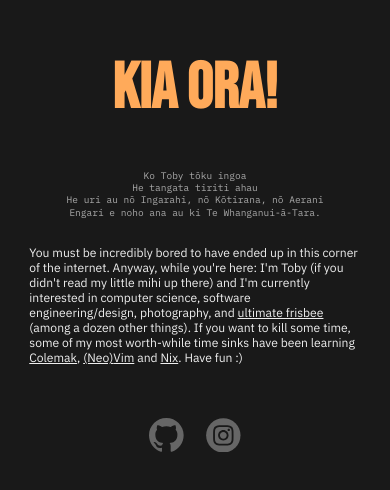
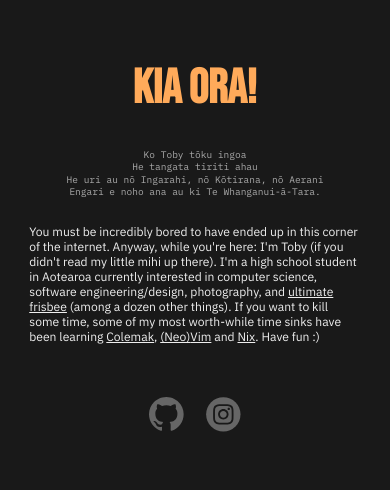
Before and after one commit to tobyck/tobyck.github.io, a Vue app: page / in a window 390 px wide. Shown: the part 106-596 px from the top of the page. Built offline with nearby package versions, Linux system fonts and the light colour scheme.

Commit message:
Ok I swear it's finished now

```diff
--- a/src/App.vue
+++ b/src/App.vue
@@ -33,8 +33,9 @@ import ExternalLinks from "@/components/ExternalLinks.vue"
 	--title-font: "Bebas Neue";
 	--mihi-font: "IBM Plex Mono";
 	--main-font: "IBM Plex Sans";
-	--bio-width: 620px;
+	--bio-width: 660px;
 	--scale: 1;
+	--title-scale: 1;
 	--height: 90vh;
 }
 
@@ -48,6 +49,7 @@ import ExternalLinks from "@/components/ExternalLinks.vue"
 	:root {
 		--bio-width: 85vw;
 		--scale: 0.65;
+		--title-scale: 0.75;
 		--height: 80vh;
 	}
 }
--- a/src/components/BioSection.vue
+++ b/src/components/BioSection.vue
@@ -1,6 +1,6 @@
 <template>
 	<div>
-		You must be incredibly bored to have ended up in this corner of the internet. Anyway, while you're here: I'm Toby (if you didn't read my little mihi up there) and I'm currently interested in computer science, software engineering/design, photography, and <a href="https://en.wikipedia.org/wiki/Ultimate_(sport)">ultimate frisbee</a> (among a dozen other things). If you want to kill some time, some of my most worth-while time sinks have been learning <a href="https://colemak.com/">Colemak</a>, <a href="https://neovim.io/">(Neo)</a><a href="https://en.wikipedia.org/wiki/Vim_(text_editor)">Vim</a> and <a href="https://nixos.org/">Nix</a>. Have fun :)
+		You must be incredibly bored to have ended up in this corner of the internet. Anyway, while you're here: I'm Toby (if you didn't read my little mihi up there). I'm a high school student in Aotearoa currently interested in computer science, software engineering/design, photography, and <a href="https://en.wikipedia.org/wiki/Ultimate_(sport)">ultimate frisbee</a> (among a dozen other things). If you want to kill some time, some of my most worth-while time sinks have been learning <a href="https://colemak.com/">Colemak</a>, <a href="https://neovim.io/">(Neo)</a><a href="https://en.wikipedia.org/wiki/Vim_(text_editor)">Vim</a> and <a href="https://nixos.org/">Nix</a>. Have fun :)
 	</div>
 </template>
 
--- a/src/components/WelcomeTitle.vue
+++ b/src/components/WelcomeTitle.vue
@@ -5,7 +5,7 @@
 <style scoped>
 h1 {
 	font-family: var(--title-font);
-	font-size: 48pt;
+	font-size: calc(var(--title-scale) * 48pt);
 	text-align: center;
 	color: var(--color1);
 }
```
